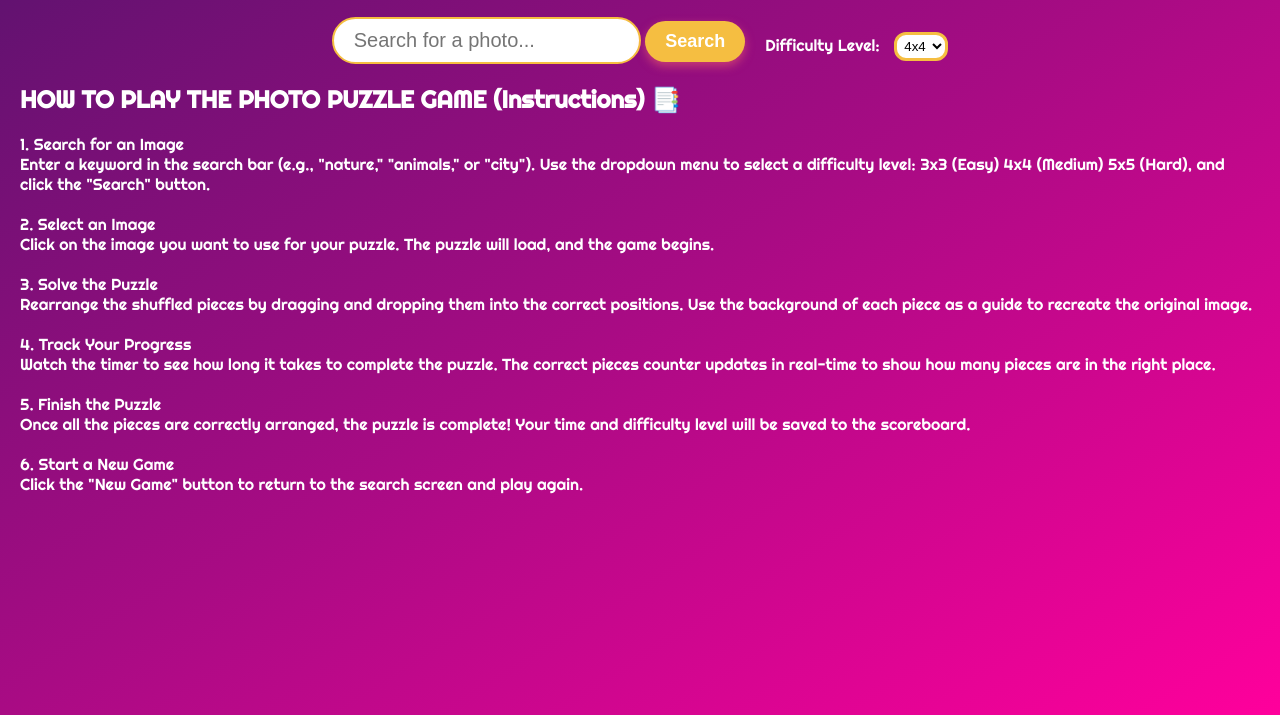
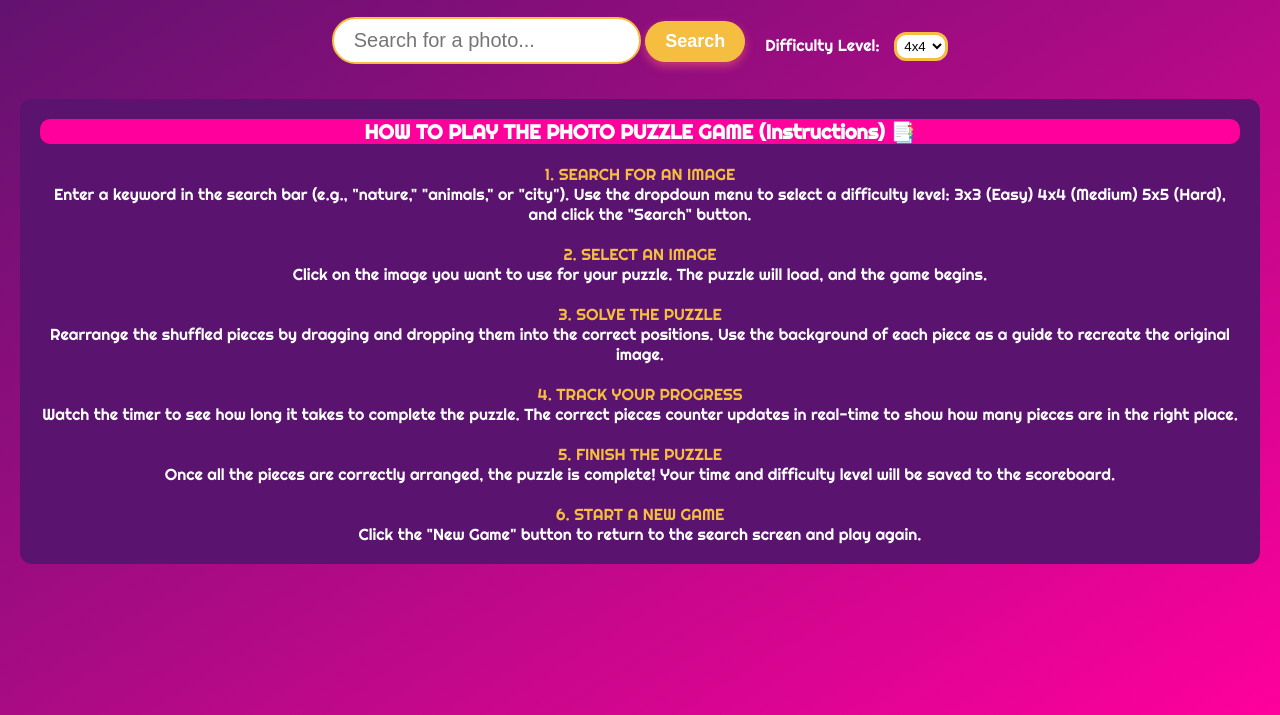
Before and after one commit to ninankhwashu/photo-puzzle-game, a plain HTML site: page index.html in a window 1280 px wide. Shown: the part 85-800 px from the top of the page. Drawn offline with Linux system fonts and the light colour scheme.

Commit message:
Updated styles.css

```diff
--- a/src/styles.css
+++ b/src/styles.css
@@ -70,6 +70,24 @@ label {
   padding: 3px;
   background-color: #ffffff;
   border: 3px solid #f5be41;
+}
+
+.instructions {
+  padding: 20px;
+  background-color: #5a136e;
+  text-align: center;
+  margin-top: 15px;
+  border-radius: 12px;
+}
+.instructions h2 {
+  font-size: 20px;
+  background-color: #ff009c;
+  border-radius: 10px;
+}
+#instruction {
+  text-transform: uppercase;
+  color: #f5be41;
+  text-shadow: px 1px 1px #000000;
 }
 
 #photoResults {
```
